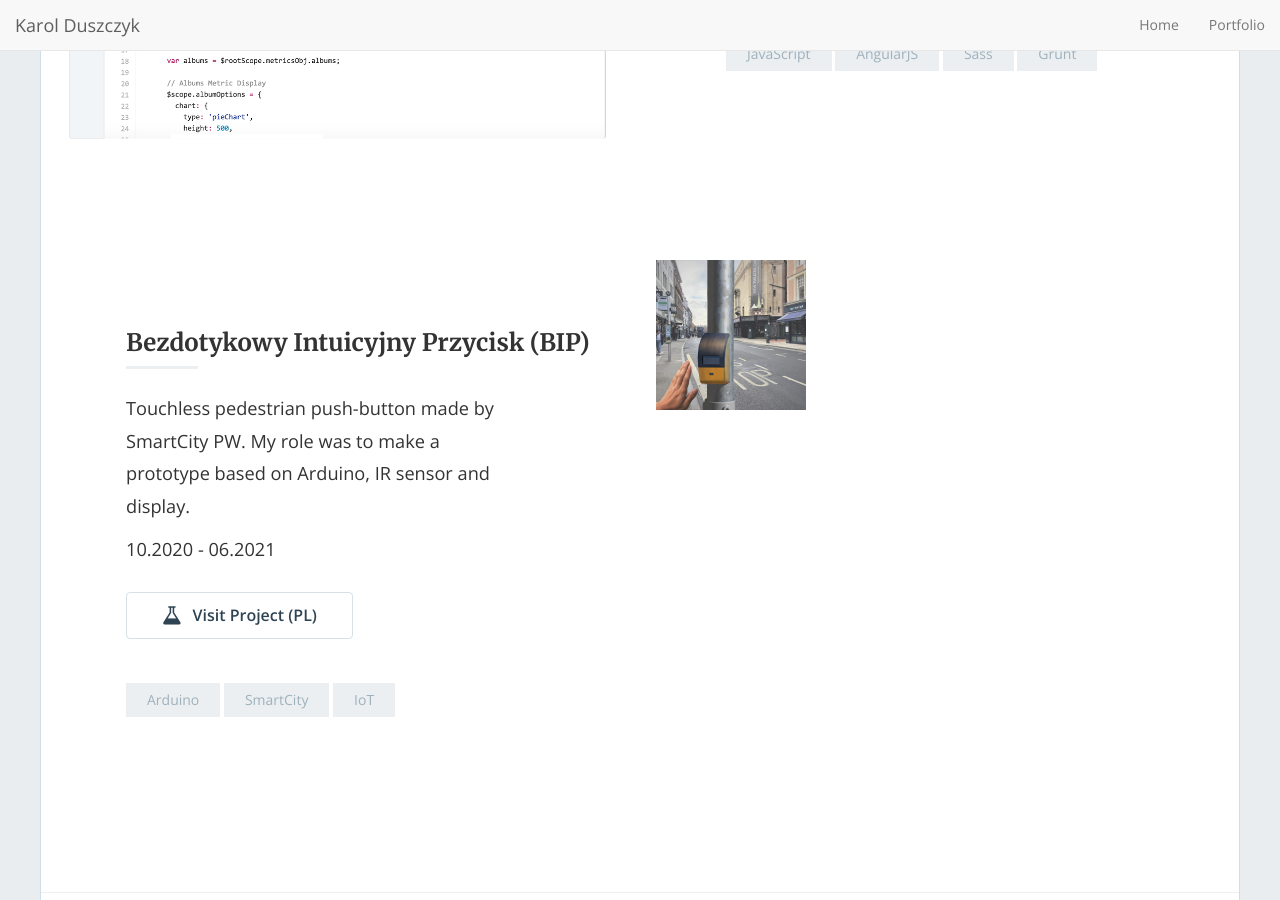
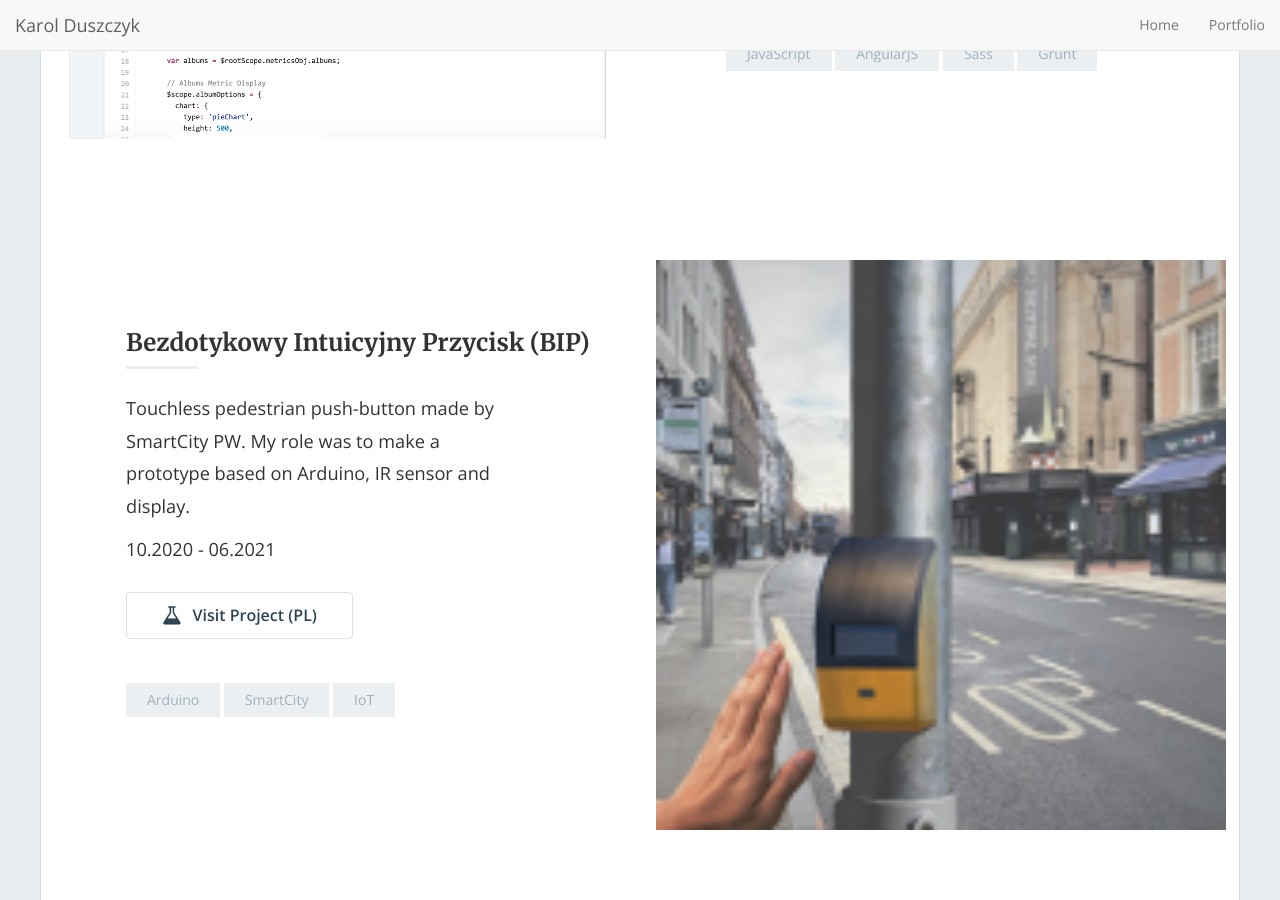
Before and after one commit to karoldus/karoldus.github.io, a Jekyll site: the page built from index.html, in a window 1280 px wide and 900 px high, scrolled down 2957 px. Built offline with Jekyll 4.4.1, drawn with Linux system fonts in a browser that asks for light colours; nearby versions of some CDN libraries; the list of posts is cut into pages by our own code.

Commit message:
image size

```diff
--- a/_includes/featured-image.html
+++ b/_includes/featured-image.html
@@ -1,3 +1,3 @@
   {% if post.featured_image %}
-  <img class="img-responsive" src="{{ post.featured_image }}" title="{{ post.title }}">
+  <img width="100%" class="img-responsive" src="{{ post.featured_image }}" title="{{ post.title }}">
   {% endif %}
```
